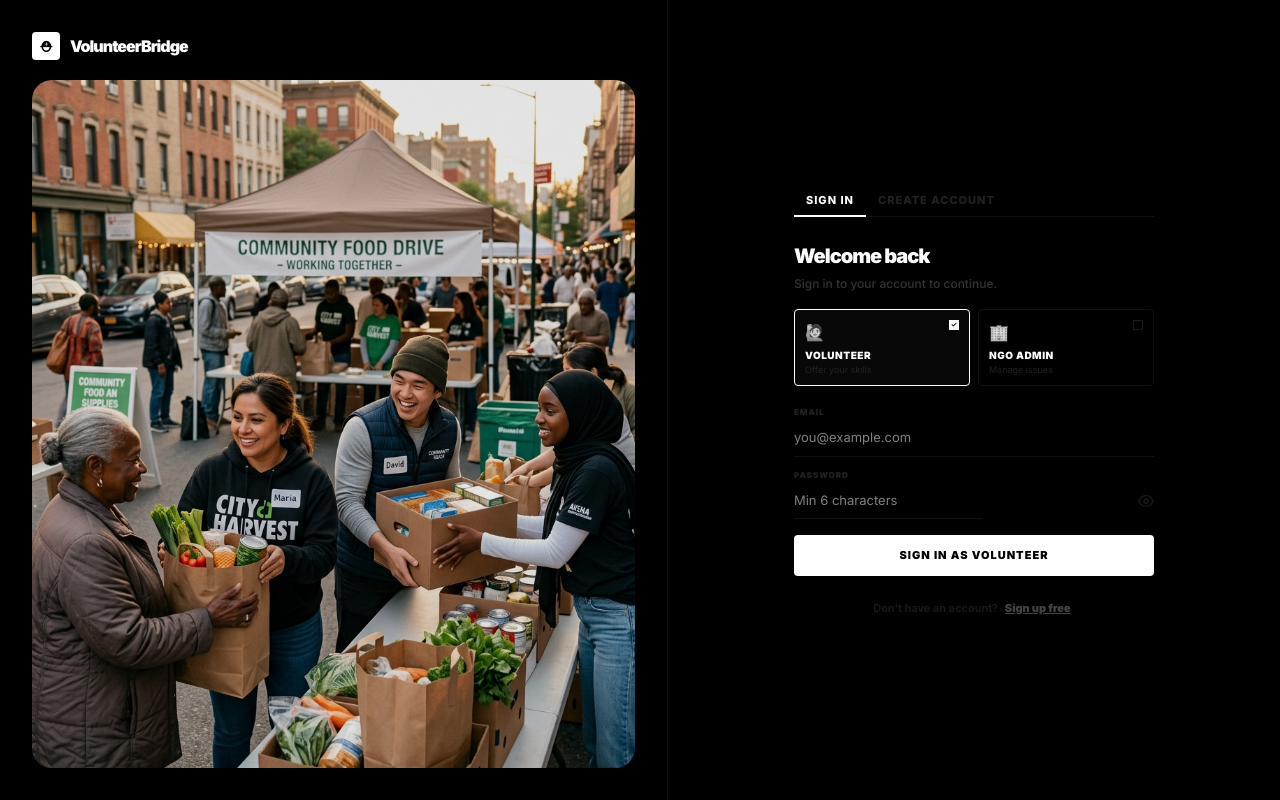
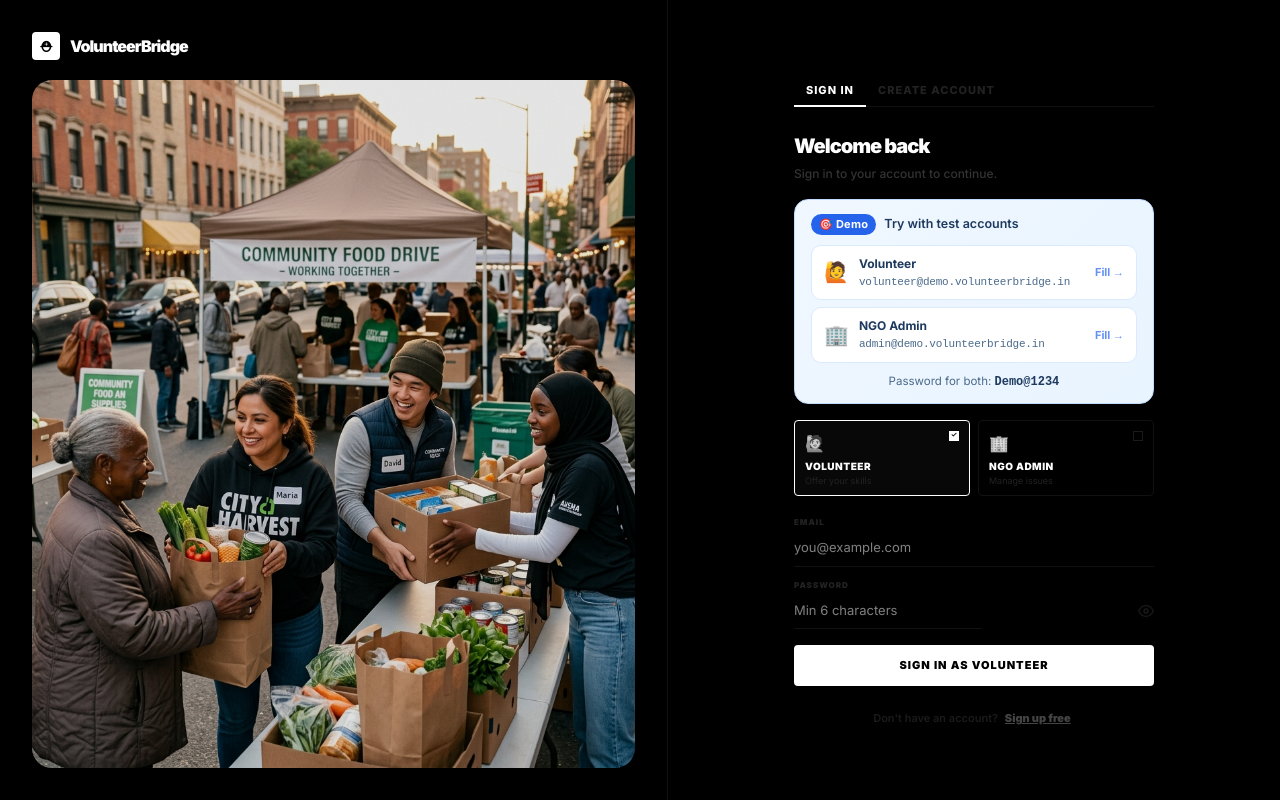
Before and after one commit to NEGO2522/Google-Solution-Challenge-Hackathon, a React (Vite) app in the folder frontend/: page / in a window 1280 px wide. Built offline with nearby package versions, Linux system fonts and the light colour scheme.

Commit message:
add demo credentials

```diff
--- a/frontend/src/pages/auth/Auth.css
+++ b/frontend/src/pages/auth/Auth.css
@@ -272,6 +272,118 @@
 @keyframes slideUp { from { opacity: 0; transform: translateY(30px) scale(0.95); } to { opacity: 1; transform: translateY(0) scale(1); } }
 @keyframes iconBounce { from { transform: translateY(0); } to { transform: translateY(-8px); } }
 
+/* ── Demo credentials box ─────────────────────────────── */
+.a-demo-box {
+  background: linear-gradient(135deg, #f0f7ff 0%, #e8f4ff 100%);
+  border: 1.5px solid #bfdbfe;
+  border-radius: 14px;
+  padding: 14px 16px 12px;
+  margin-bottom: 16px;
+}
+
+.a-demo-header {
+  display: flex;
+  align-items: center;
+  gap: 8px;
+  margin-bottom: 10px;
+}
+
+.a-demo-badge {
+  background: #2563eb;
+  color: #fff;
+  font-size: 11px;
+  font-weight: 700;
+  padding: 2px 8px;
+  border-radius: 20px;
+  letter-spacing: 0.3px;
+}
+
+.a-demo-title {
+  font-size: 12.5px;
+  font-weight: 600;
+  color: #1e3a5f;
+}
+
+.a-demo-accounts {
+  display: flex;
+  flex-direction: column;
+  gap: 7px;
+  margin-bottom: 10px;
+}
+
+.a-demo-account {
+  display: flex;
+  align-items: center;
+  gap: 10px;
+  width: 100%;
+  padding: 9px 12px;
+  background: #fff;
+  border: 1.5px solid #dbeafe;
+  border-radius: 10px;
+  cursor: pointer;
+  transition: all 0.18s ease;
+  text-align: left;
+}
+
+.a-demo-account:hover {
+  background: #eff6ff;
+  border-color: #3b82f6;
+  transform: translateY(-1px);
+  box-shadow: 0 3px 10px rgba(59,130,246,0.15);
+}
+
+.a-demo-role-icon {
+  font-size: 20px;
+  line-height: 1;
+  flex-shrink: 0;
+}
+
+.a-demo-info {
+  display: flex;
+  flex-direction: column;
+  flex: 1;
+  gap: 1px;
+}
+
+.a-demo-role {
+  font-size: 12px;
+  font-weight: 700;
+  color: #1e3a5f;
+}
+
+.a-demo-email {
+  font-size: 11px;
+  color: #4b6a8a;
+  font-family: monospace;
+  letter-spacing: -0.2px;
+}
+
+.a-demo-fill {
+  font-size: 11px;
+  font-weight: 700;
+  color: #2563eb;
+  white-space: nowrap;
+  opacity: 0.7;
+  transition: opacity 0.15s;
+}
+
+.a-demo-account:hover .a-demo-fill {
+  opacity: 1;
+}
+
+.a-demo-pw {
+  font-size: 11.5px;
+  color: #4b6a8a;
+  margin: 0;
+  text-align: center;
+}
+
+.a-demo-pw strong {
+  color: #1e3a5f;
+  font-family: monospace;
+  font-size: 12px;
+}
+
 /* Fix overlay for smaller screens */
 @media (max-width: 600px) {
   .auth-confirm-card { padding: 32px 24px; border-radius: 20px; }
--- a/frontend/src/pages/auth/AuthPage.jsx
+++ b/frontend/src/pages/auth/AuthPage.jsx
@@ -104,6 +104,19 @@ export default function AuthPage({ onAuthSuccess }) {
     setLoading(false);
   };
 
+  const fillDemo = (demoRole) => {
+    const email = demoRole === "ngo_admin"
+      ? "admin@demo.volunteerbridge.in"
+      : "volunteer@demo.volunteerbridge.in";
+    setMode("login");
+    setStep(1);
+    setErrors({});
+    setServerError("");
+    setEmailSent(false);
+    setRole(demoRole);
+    setForm(p => ({ ...p, email, password: "Demo@1234" }));
+  };
+
   const reset = (newMode) => {
     setMode(newMode); setStep(1); setErrors({}); setServerError(""); setEmailSent(false);
     setForm({ name:"", email:"", password:"", confirmPassword:"",
@@ -187,6 +200,43 @@ export default function AuthPage({ onAuthSuccess }) {
                     : "Complete your volunteer profile."}
             </p>
           </div>
+
+          {/* Demo credentials box — login mode only */}
+          {isLogin && (
+            <div className="a-demo-box">
+              <div className="a-demo-header">
+                <span className="a-demo-badge">🎯 Demo</span>
+                <span className="a-demo-title">Try with test accounts</span>
+              </div>
+              <div className="a-demo-accounts">
+                <button
+                  type="button"
+                  className="a-demo-account"
+                  onClick={() => fillDemo("volunteer")}
+                >
+                  <div className="a-demo-role-icon">🙋</div>
+                  <div className="a-demo-info">
+                    <span className="a-demo-role">Volunteer</span>
+                    <span className="a-demo-email">volunteer@demo.volunteerbridge.in</span>
+                  </div>
+                  <span className="a-demo-fill">Fill →</span>
+                </button>
+                <button
+                  type="button"
+                  className="a-demo-account"
+                  onClick={() => fillDemo("ngo_admin")}
+                >
+                  <div className="a-demo-role-icon">🏢</div>
+                  <div className="a-demo-info">
+                    <span className="a-demo-role">NGO Admin</span>
+                    <span className="a-demo-email">admin@demo.volunteerbridge.in</span>
+                  </div>
+                  <span className="a-demo-fill">Fill →</span>
+                </button>
+              </div>
+              <p className="a-demo-pw">Password for both: <strong>Demo@1234</strong></p>
+            </div>
+          )}
 
           {/* Role picker */}
           <div className="a-role-row">
```
